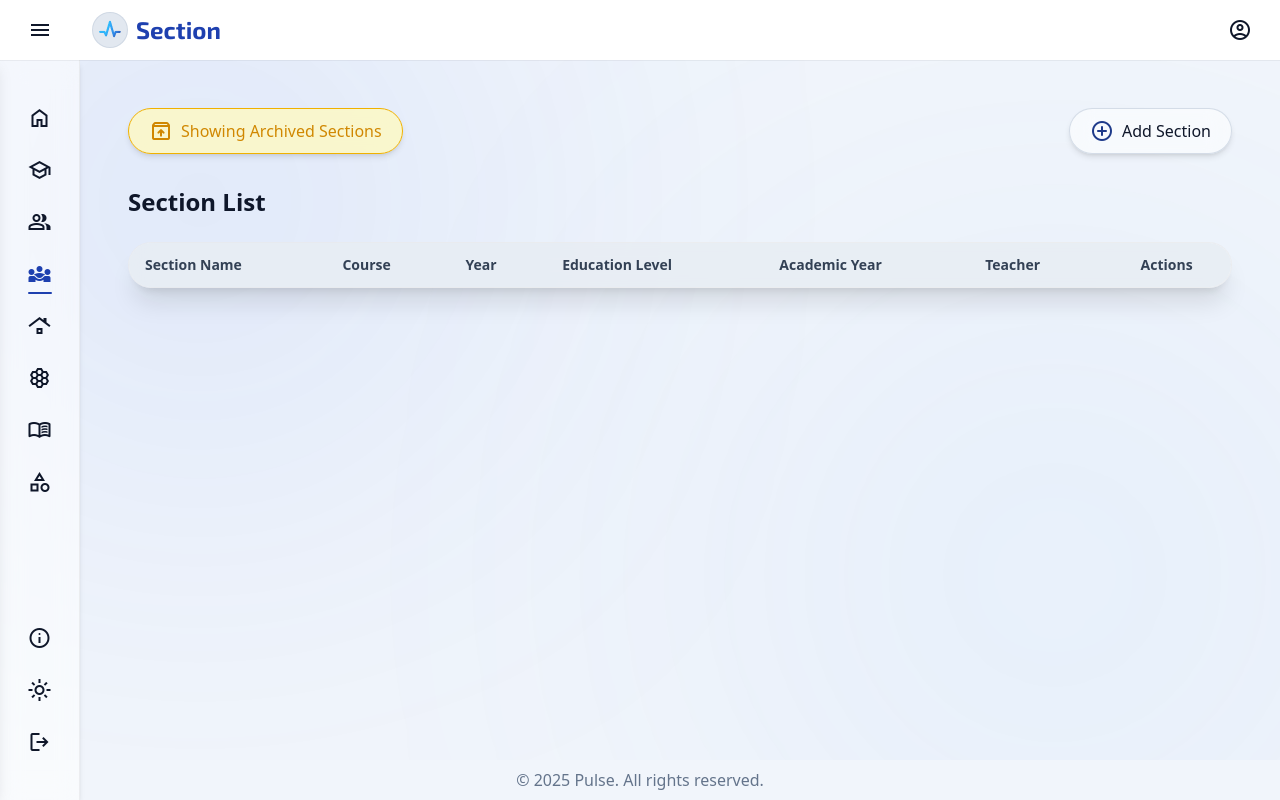
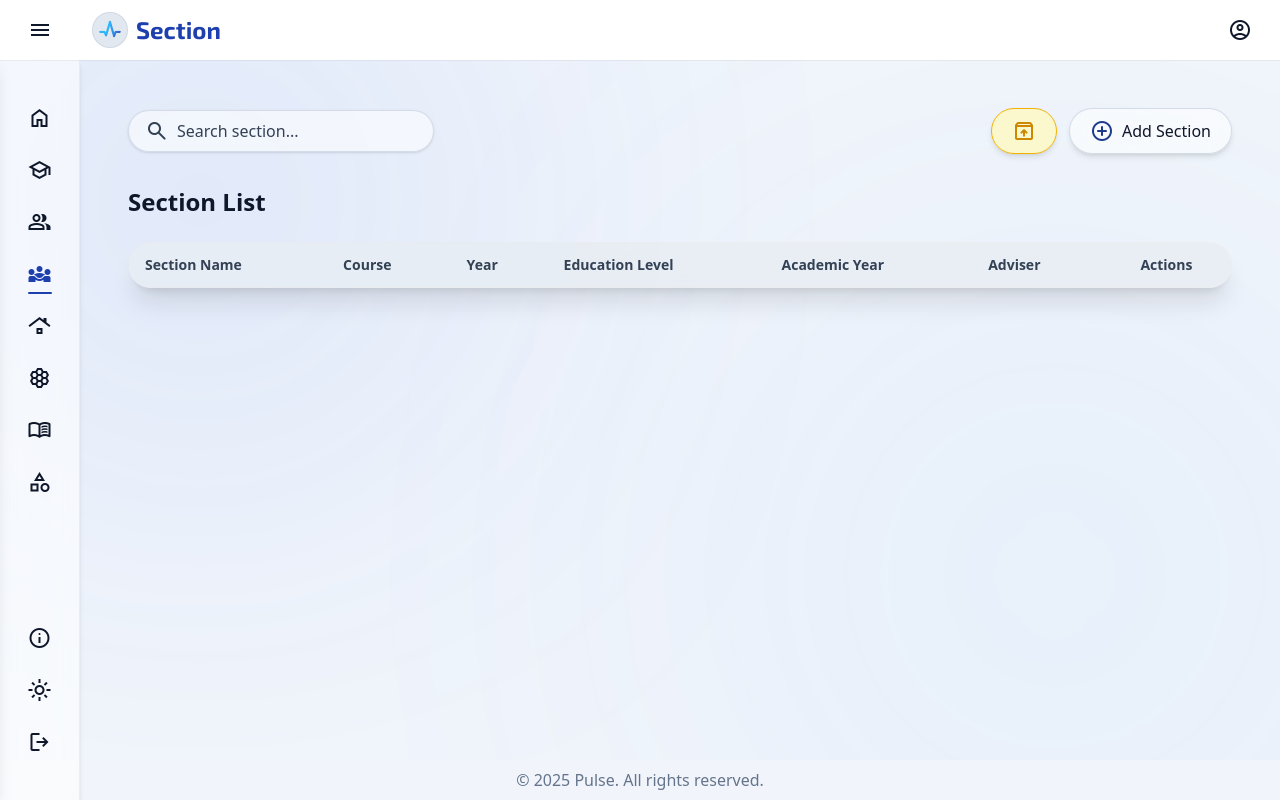
Before and after one commit to JosephCanzana/Pulse, a Flask app: page /admin/section in a window 1280 px wide. Run offline with Flask 3, Linux system fonts and the light colour scheme; a user stored in the database is signed in; data comes from the database, SQL or seed files in the repository; data that the repository does not hold is empty; some libraries are stand-ins or nearby versions.

Commit message:
added admin section search

```diff
--- a/admin_routes.py
+++ b/admin_routes.py
@@ -668,34 +668,51 @@ def teacher_archive_switch():
 @login_required
 def section():
     show_archive = session.get("show_archive_section", False)
+    search = request.args.get("search", "").strip()
 
-    query = text("""
-    SELECT
-        Section.id AS section_id,
-        Section.name AS section_name,
-        Section.academic_year,
-        Course.name AS course_name,
-        YearLevel.name AS year_name,
-        EducationLevel.name AS education_level_name,
-        CONCAT(Users.first_name, ' ', IFNULL(Users.middle_name,''), ' ', Users.last_name) AS teacher_name
-    FROM Section
-    LEFT JOIN Course ON Section.course_id = Course.id
-    LEFT JOIN YearLevel ON Section.year_id = YearLevel.id
-    LEFT JOIN EducationLevel ON Course.education_level_id = EducationLevel.id
-    LEFT JOIN TeacherProfile ON Section.teacher_id = TeacherProfile.id
-    LEFT JOIN Users ON TeacherProfile.user_id = Users.id
-    WHERE Section.status = :status
-    ORDER BY Section.name
-""")
+    base_query = """
+        SELECT
+            Section.id AS section_id,
+            Section.name AS section_name,
+            Section.academic_year,
+            Course.name AS course_name,
+            YearLevel.name AS year_name,
+            EducationLevel.name AS education_level_name,
+            CONCAT(Users.first_name, ' ', IFNULL(Users.middle_name,''), ' ', Users.last_name) AS teacher_name
+        FROM Section
+        LEFT JOIN Course ON Section.course_id = Course.id
+        LEFT JOIN YearLevel ON Section.year_id = YearLevel.id
+        LEFT JOIN EducationLevel ON Course.education_level_id = EducationLevel.id
+        LEFT JOIN TeacherProfile ON Section.teacher_id = TeacherProfile.id
+        LEFT JOIN Users ON TeacherProfile.user_id = Users.id
+        WHERE Section.status = :status
+    """
 
+    params = {"status": 0 if show_archive else 1}
 
-    status = 0 if show_archive else 1  # 0 = archived, 1 = active
-    sections = db.session.execute(query, {"status": status}).mappings().all()
+    # Add search filter if keyword exists
+    if search:
+        base_query += """
+            AND (
+                Section.name LIKE :search
+                OR Section.academic_year LIKE :search
+                OR Course.name LIKE :search
+                OR YearLevel.name LIKE :search
+                OR EducationLevel.name LIKE :search
+                OR CONCAT(Users.first_name, ' ', IFNULL(Users.middle_name,''), ' ', Users.last_name) LIKE :search
+            )
+        """
+        params["search"] = f"%{search}%"
+
+    base_query += " ORDER BY Section.name"
+
+    sections = db.session.execute(text(base_query), params).mappings().all()
 
     return render_template(
         "admin/section/list.html",
         sections=sections,
-        show_archive=show_archive
+        show_archive=show_archive,
+        search=search
     )
 
 # Section Add
--- a/static/css/output.css
+++ b/static/css/output.css
@@ -524,6 +524,9 @@
   .w-24 {
     width: calc(var(--spacing) * 24);
   }
+  .w-40 {
+    width: calc(var(--spacing) * 40);
+  }
   .w-60 {
     width: calc(var(--spacing) * 60);
   }
@@ -2316,6 +2319,11 @@
   .md\:w-2\/3 {
     @media (width >= 48rem) {
       width: calc(2/3 * 100%);
+    }
+  }
+  .md\:w-60 {
+    @media (width >= 48rem) {
+      width: calc(var(--spacing) * 60);
     }
   }
   .md\:w-\[400px\] {
--- a/templates/admin/section/list.html
+++ b/templates/admin/section/list.html
@@ -9,25 +9,41 @@
 
 <!-- Page Header -->
 <div class="flex flex-wrap items-center justify-between mb-8 gap-3">
-  <!-- Archive/Unarchive Toggle -->
+
+  <!-- Left -->
+  <!-- Search Bar -->
+  <form method="get" action="{{ url_for('admin.section') }}"
+        class="flex items-center gap-2 bg-[var(--clr-glass-light)] border border-[var(--clr-border)] rounded-full px-4 py-2 shadow-sm focus-within:ring-2 focus-within:ring-[var(--clr-primary)] transition-all duration-200">
+    <span class="material-symbols-rounded text-[var(--clr-txt-secondary)]">search</span>
+    <input type="text" name="search" placeholder="Search section..."
+           value="{{ search or '' }}"
+           class="bg-transparent focus:outline-none text-[var(--clr-txt-primary)] placeholder-[var(--clr-txt-secondary)] w-40 md:w-60">
+    {% if search %}
+      <a href="{{ url_for('admin.section') }}"
+         class="material-symbols-rounded text-[var(--clr-txt-secondary)] hover:text-[var(--clr-error)] transition-colors">close</a>
+    {% endif %}
+  </form>
+
+
+  <!-- Right: Add + archive -->
+  <div class="flex flex-wrap items-center gap-3">
+      <div class="flex flex-wrap items-center gap-3">
         <a href="{{ url_for('admin.section_archive_switch') }}"
           class="flex items-center gap-2 rounded-full border border-[var(--clr-border)] bg-[var(--clr-glass-light)] backdrop-blur-md px-5 py-2.5 font-medium shadow-md hover:shadow-lg transition-all duration-300
           {{ 'text-yellow-600 border-yellow-500 bg-yellow-100/80 hover:bg-yellow-200/80' if show_archive else 'text-[var(--clr-txt-primary)] hover:border-[var(--clr-glow-primary)] hover:bg-[var(--clr-glass-border)]' }}">
-
           <span class="material-symbols-rounded transition-colors duration-300">
             {{ 'unarchive' if show_archive else 'archive' }}
           </span>
+        </a>
+      </div>
 
-    <span class="transition-colors duration-300">
-      {{ 'Showing Archived Sections' if show_archive else 'Show Archived Sections' }}
-    </span>
-  </a>
-
+    <!-- Add Section -->
     <a href="{{ url_for('admin.section_add') }}"
        class="flex items-center gap-2 rounded-full border border-[var(--clr-border)] bg-[var(--clr-glass-light)] backdrop-blur-md px-5 py-2.5 text-[var(--clr-txt-primary)] font-medium shadow-md hover:shadow-lg hover:border-[var(--clr-glow-primary)] hover:bg-[var(--clr-glass-border)] transition-all">
       <span class="material-symbols-rounded text-[var(--clr-txt-hover)]">add_circle</span>
       Add Section
     </a>
+  </div>
 </div>
 
 <!-- Title -->
@@ -45,7 +61,7 @@
         <th class="px-4 py-3 text-left">Year</th>
         <th class="px-4 py-3 text-left">Education Level</th>
         <th class="px-4 py-3 text-left">Academic Year</th>
-        <th class="px-4 py-3 text-left">Teacher</th>
+        <th class="px-4 py-3 text-left">Adviser</th>
         <th class="px-4 py-3 text-center">Actions</th>
       </tr>
     </thead>
@@ -92,6 +108,8 @@
                   Unarchive
                 </button>
               </form>
+
+              <!-- Delete -->
               <form action="{{ url_for('admin.delete') }}"
                     method="POST"
                     class="inline"
@@ -105,7 +123,6 @@
                 </button>
               </form>
             {% endif %}
-
           </div>
         </td>
       </tr>
```
Lines whose indentation alone changed are shown as unchanged.
